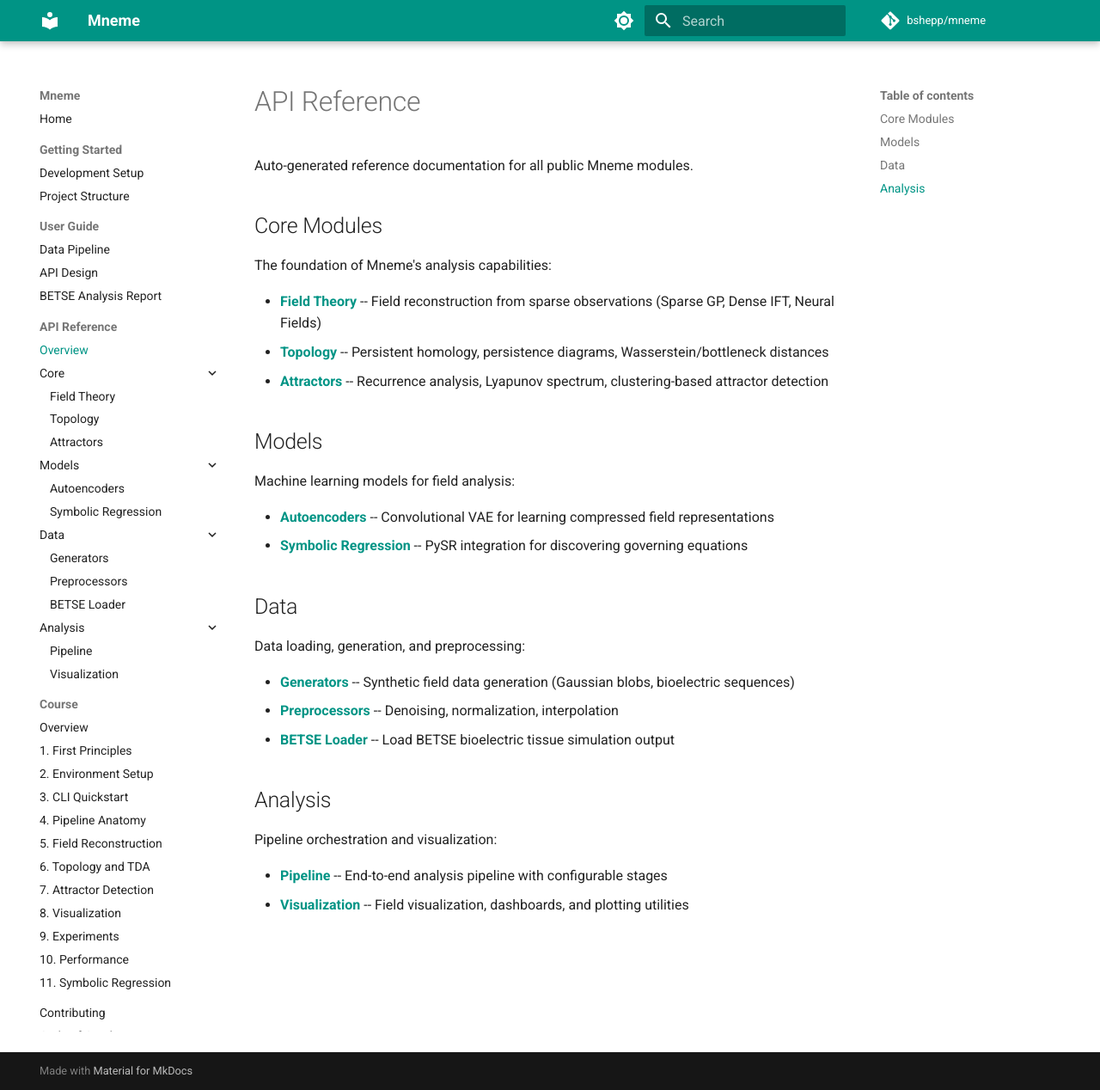
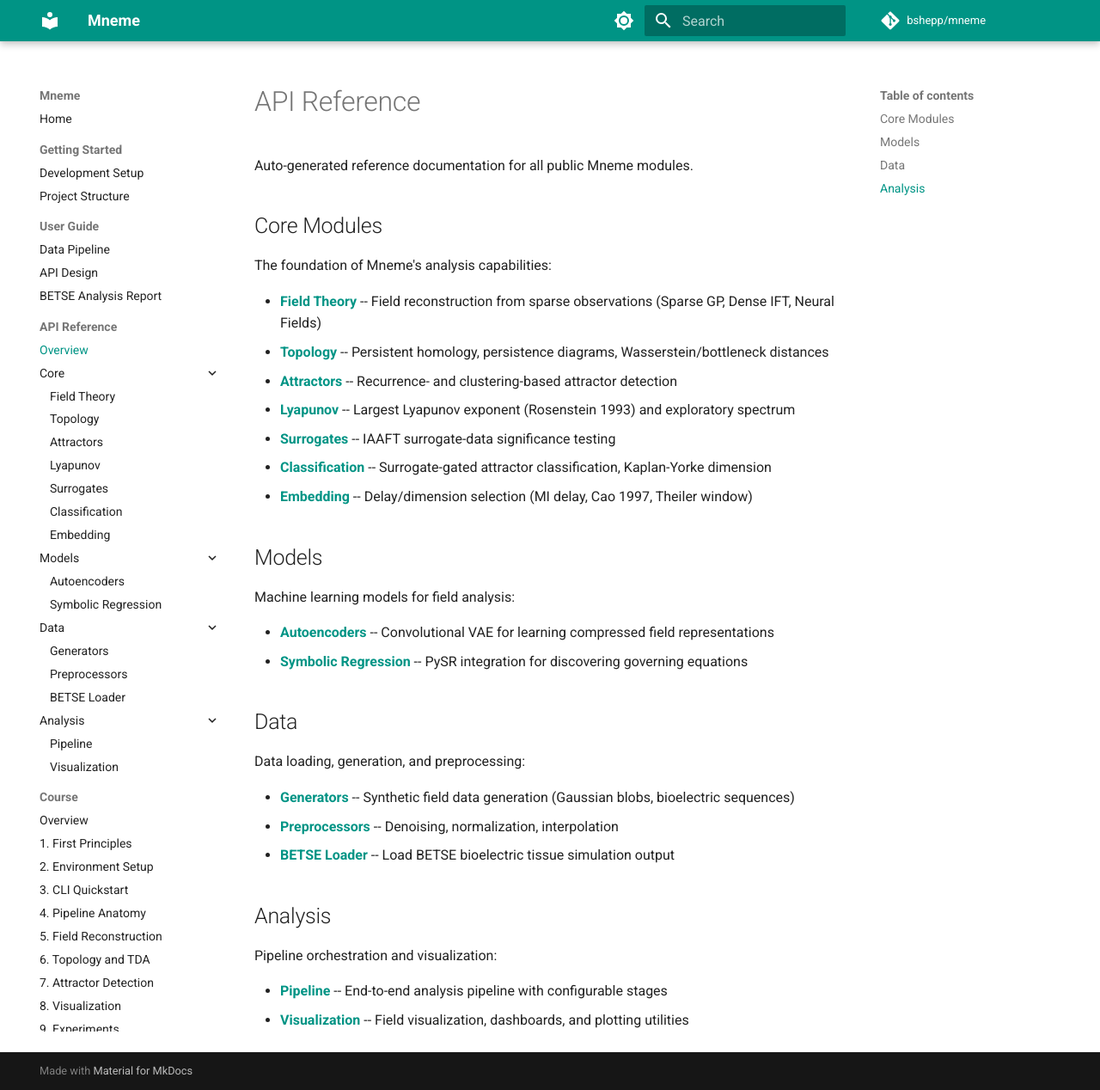
Before and after one commit to bshepp/mneme, an MkDocs documentation site: the page built from docs/api/index.md, in a window 1280 px wide and 1268 px high. Shown: the whole window at 86% size. Built offline with MkDocs 1.6.1 and Material for MkDocs 9.7.7, drawn with Linux system fonts in a browser that asks for light colours; comment, search, counter and statistics services are not loaded.

```diff
--- a/docs/api/index.md
+++ b/docs/api/index.md
@@ -8,7 +8,11 @@ The foundation of Mneme's analysis capabilities:
 
 - [**Field Theory**](core/field_theory.md) -- Field reconstruction from sparse observations (Sparse GP, Dense IFT, Neural Fields)
 - [**Topology**](core/topology.md) -- Persistent homology, persistence diagrams, Wasserstein/bottleneck distances
-- [**Attractors**](core/attractors.md) -- Recurrence analysis, Lyapunov spectrum, clustering-based attractor detection
+- [**Attractors**](core/attractors.md) -- Recurrence- and clustering-based attractor detection
+- [**Lyapunov**](core/lyapunov.md) -- Largest Lyapunov exponent (Rosenstein 1993) and exploratory spectrum
+- [**Surrogates**](core/surrogates.md) -- IAAFT surrogate-data significance testing
+- [**Classification**](core/classify.md) -- Surrogate-gated attractor classification, Kaplan-Yorke dimension
+- [**Embedding**](core/embedding.md) -- Delay/dimension selection (MI delay, Cao 1997, Theiler window)
 
 ## Models
 
--- a/mkdocs.yml
+++ b/mkdocs.yml
@@ -73,6 +73,10 @@ nav:
       - Field Theory: api/core/field_theory.md
       - Topology: api/core/topology.md
       - Attractors: api/core/attractors.md
+      - Lyapunov: api/core/lyapunov.md
+      - Surrogates: api/core/surrogates.md
+      - Classification: api/core/classify.md
+      - Embedding: api/core/embedding.md
     - Models:
       - Autoencoders: api/models/autoencoders.md
       - Symbolic Regression: api/models/symbolic.md
```
Also changed, not shown: docs/api/core/attractors.md (+8 -15 lines), docs/api/core/classify.md (added, +11 -0 lines), docs/api/core/embedding.md (added, +23 -0 lines), docs/api/core/lyapunov.md (added, +15 -0 lines), docs/api/core/surrogates.md (added, +15 -0 lines).
